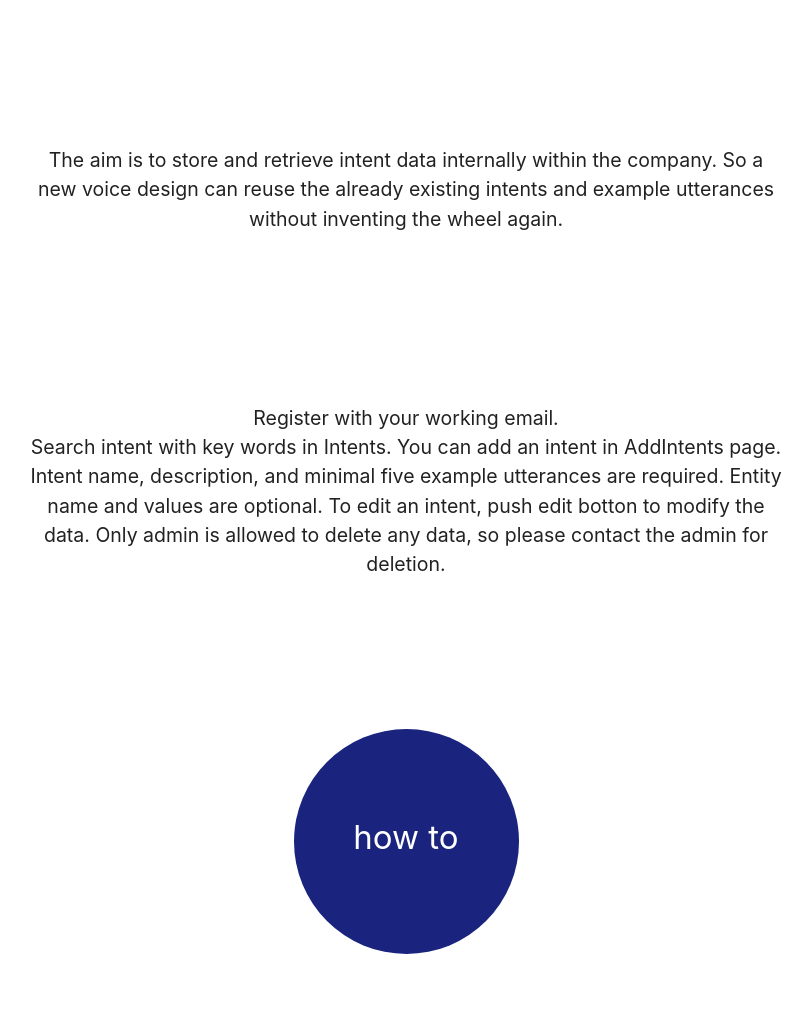
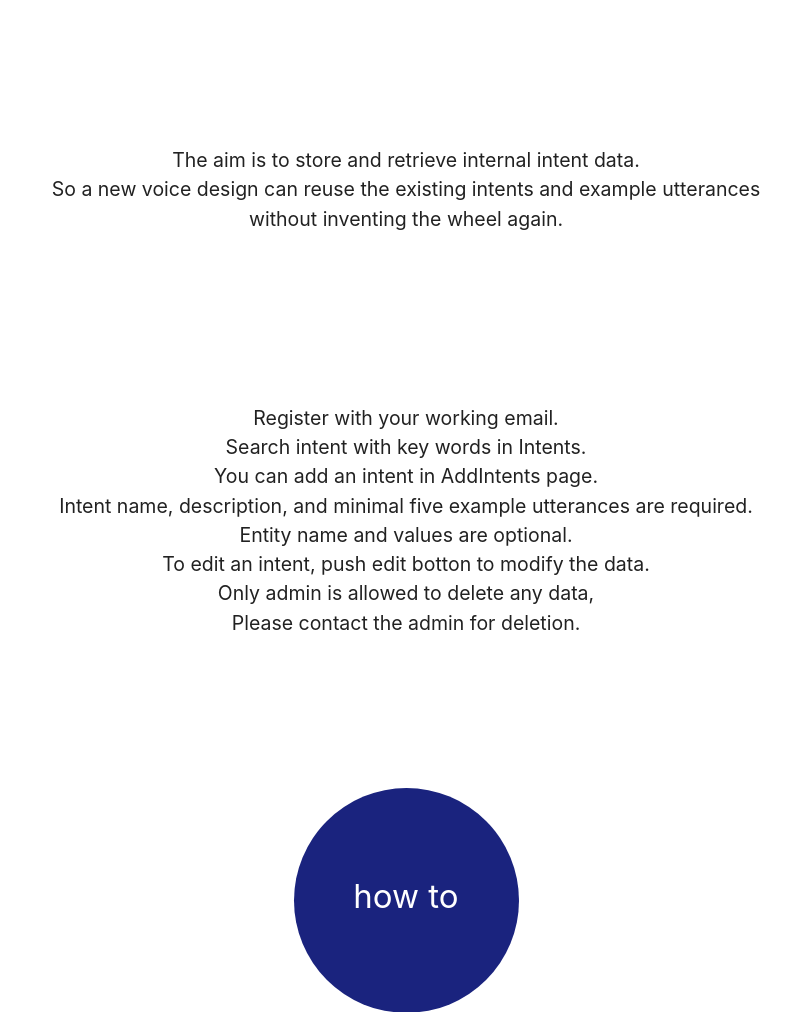
Before and after one commit to lilychuang78/milestone3, a Flask app: page / in a window 1280 px wide. Shown: the part 443-1455 px from the top of the page, without its empty margins (234-1046 px from the left). Run offline with Flask 2, Linux system fonts and the light colour scheme; some libraries are stand-ins or nearby versions.

Commit message:
modify the paragraph on home page

```diff
--- a/templates/home.html
+++ b/templates/home.html
@@ -8,18 +8,24 @@
         </div>
         <div class="col s12 m8">
             <div class="text-container center-align">
-                <p>The aim is to store and retrieve intent data internally within the company. So a new voice design
-                    can reuse the already existing intents and example utterances without inventing the wheel again.</p>
+                <p>The aim is to store and retrieve internal intent data.<br>
+                    So a new voice design can reuse the existing intents and example utterances<br>
+                    without inventing the wheel again.</p>
             </div>
             </div>
     </div>
     <div class="row">
         <div class="col s12 m6">
             <div class="text-container center-align">
-                <p>Register with your working email.<br> Search intent with key words in Intents. You can add an intent in
-                    AddIntents page. Intent name, description, and minimal five example utterances are required. Entity name and values are
-                    optional. To edit an intent, push edit botton to modify the data. Only admin is allowed to delete any data, so
-                    please contact the admin for deletion.</p>
+                <p>Register with your working email.<br>
+                    Search intent with key words in Intents.<br>
+                    You can add an intent in AddIntents page.<br>
+                    Intent name, description, and minimal five example utterances are required.<br>
+                    Entity name and values are optional.<br>
+                    To edit an intent, push edit botton to modify the data.<br>
+                    Only admin is allowed to delete any data,<br>
+                    Please contact the admin for deletion.
+                </p>
             </div>
             </div>
             <div class="col s12 m4">
```
